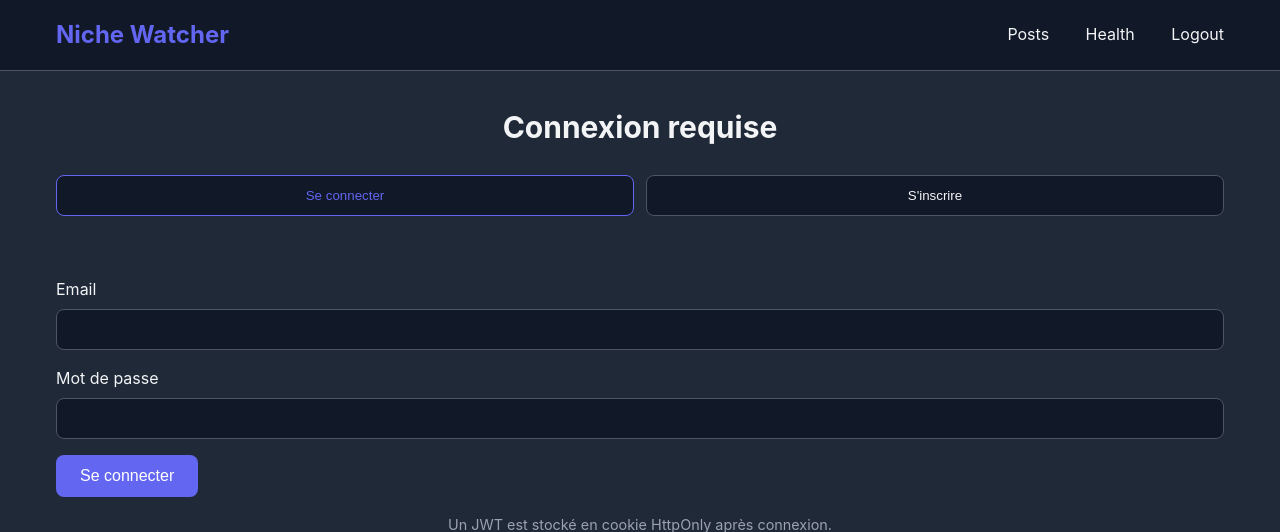
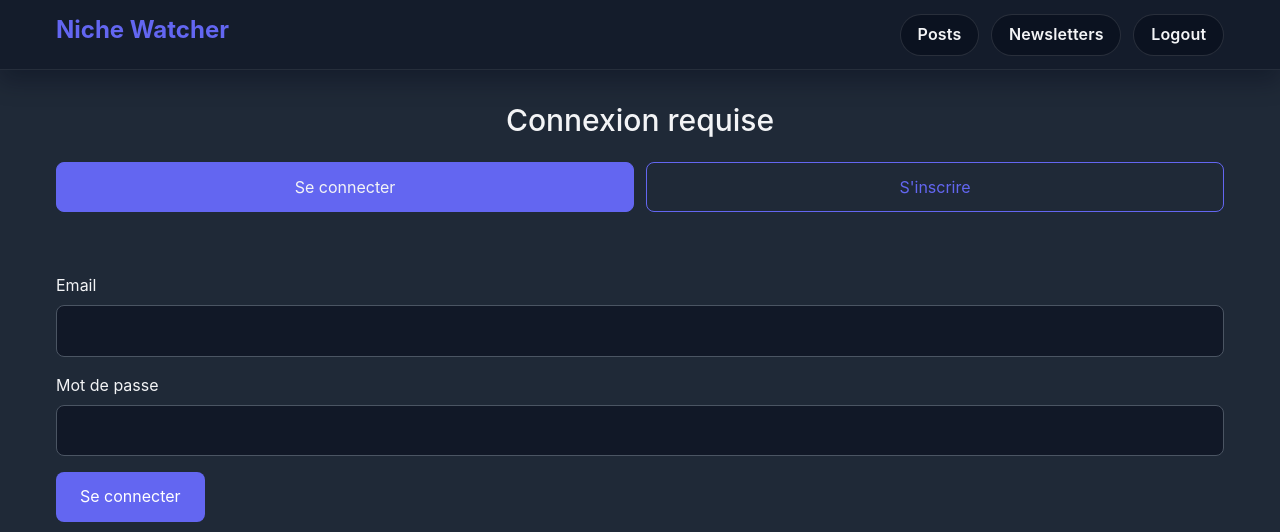
Before and after one commit to Zapphyrr/niche-watcher, a FastAPI app: page /login in a window 1280 px wide. Shown: the top 532 px of the page. Run offline with FastAPI, Linux system fonts and the light colour scheme; parts of the project's set-up code (start-up, migrations or seed data) failed here and were passed over.

Commit message:
maj ajout choix newsletter et embellissement générale

```diff
--- a/backend/main.py
+++ b/backend/main.py
@@ -157,9 +157,48 @@ def get_posts_page(request: Request, page: int = 1, sort: str = "latest", week:
         db.close()
 
 
-@app.get("/health")
-def health_check():
-    return {"status": "ok"}
+@app.get("/newsletters")
+def get_newsletters_page(request: Request):
+    """Page des newsletters"""
+    db = next(get_db())
+    try:
+        user = _get_authenticated_user(request, db)
+        if user is None:
+            return RedirectResponse(url="/login", status_code=303)
+
+        return templates.TemplateResponse("newsletters.html", {"request": request, "user": user})
+    finally:
+        db.close()
+
+
+@app.post("/newsletters/subscribe")
+def subscribe_newsletters(request: Request):
+    db = next(get_db())
+    try:
+        user = _get_authenticated_user(request, db)
+        if user is None:
+            return RedirectResponse(url="/login", status_code=303)
+
+        user.subscribed = True
+        db.commit()
+        return RedirectResponse(url="/newsletters", status_code=303)
+    finally:
+        db.close()
+
+
+@app.post("/newsletters/unsubscribe")
+def unsubscribe_newsletters(request: Request):
+    db = next(get_db())
+    try:
+        user = _get_authenticated_user(request, db)
+        if user is None:
+            return RedirectResponse(url="/login", status_code=303)
+
+        user.subscribed = False
+        db.commit()
+        return RedirectResponse(url="/newsletters", status_code=303)
+    finally:
+        db.close()
 
 
 if __name__ == "__main__":
--- a/backend/templates/base.html
+++ b/backend/templates/base.html
@@ -4,6 +4,7 @@
     <meta charset="UTF-8">
     <meta name="viewport" content="width=device-width, initial-scale=1.0">
     <title>{% block title %}Niche Watcher{% endblock %}</title>
+    <link href="https://cdn.jsdelivr.net/npm/bootstrap@5.3.0/dist/css/bootstrap.min.css" rel="stylesheet">
     <style>
         * {
             margin: 0;
@@ -29,12 +30,15 @@
         }
 
         header {
-            background-color: #111827;
-            border-bottom: 1px solid var(--border-color);
-            padding: 1rem 0;
+            background: rgba(17, 24, 39, 0.72);
+            border-bottom: 1px solid rgba(255, 255, 255, 0.08);
+            padding: 0.85rem 0;
             position: sticky;
             top: 0;
             z-index: 100;
+            backdrop-filter: blur(12px);
+            -webkit-backdrop-filter: blur(12px);
+            box-shadow: 0 10px 24px rgba(2, 6, 23, 0.35);
         }
 
         .container {
@@ -65,15 +69,53 @@
             opacity: 0.8;
         }
 
+        nav {
+            display: flex;
+            align-items: center;
+            gap: 0.75rem;
+        }
+
         nav a {
             color: var(--text-light);
             text-decoration: none;
-            margin-left: 2rem;
-            transition: color 0.3s;
+            padding: 0.45rem 1.05rem;
+            border-radius: 999px;
+            border: 1px solid rgba(255, 255, 255, 0.12);
+            background: #0b1220;
+            font-weight: 600;
+            letter-spacing: 0.01em;
+            transition: color 0.25s, border-color 0.25s, box-shadow 0.25s, transform 0.25s, background-color 0.25s;
         }
 
-        nav a:hover {
+        nav a:hover,
+        nav a:focus-visible {
             color: var(--primary-color);
+            border-color: var(--primary-color);
+            box-shadow: 0 0 0 1px rgba(99, 102, 241, 0.65), 0 0 18px rgba(99, 102, 241, 0.45);
+            transform: translateY(-1px);
+        }
+
+        .nav-status {
+            margin-left: 0.25rem;
+            padding: 0.4rem 0.95rem;
+            border-radius: 999px;
+            font-size: 0.85rem;
+            font-weight: 600;
+            letter-spacing: 0.01em;
+            border: 1px solid rgba(255, 255, 255, 0.12);
+            background: rgba(15, 23, 42, 0.9);
+
+        }
+
+        .nav-status.is-true {
+            color: var(--primary-color);
+            border-color: rgba(99, 102, 241, 0.6);
+            box-shadow: 0 0 12px rgba(99, 102, 241, 0.35);
+        }
+
+        .nav-status.is-false {
+            color: var(--text-muted);
+            border-color: rgba(148, 163, 184, 0.4);
         }
 
         main {
@@ -128,9 +170,12 @@
     <header>
         <div class="container">
             <h1><a href="/">Niche Watcher</a></h1>
+            {% if user is defined %}
+                <span class="nav-status {{ 'is-true' if user.subscribed else 'is-false' }}">Newsletter hebdomadaire: {{ 'true' if user.subscribed else 'false' }}</span>
+            {% endif %}
             <nav>
                 <a href="/posts">Posts</a>
-                <a href="/health">Health</a>
+                <a href="/newsletters">Newsletters</a>
                 <a href="/logout">Logout</a>
             </nav>
         </div>
--- a/backend/templates/login.html
+++ b/backend/templates/login.html
@@ -26,17 +26,36 @@
 
     .auth-tab {
         flex: 1;
-        border: 1px solid var(--border-color);
-        background: #111827;
-        color: var(--text-light);
         padding: 0.75rem;
         border-radius: 0.5rem;
         cursor: pointer;
+        width: 100%;
     }
 
     .auth-tab.active {
-        border-color: var(--primary-color);
-        color: var(--primary-color);
+        color: var(--text-light);
+    }
+
+    .auth-tabs .btn-primary {
+        --bs-btn-bg: var(--primary-color);
+        --bs-btn-border-color: var(--primary-color);
+        --bs-btn-hover-bg: var(--primary-color);
+        --bs-btn-hover-border-color: var(--primary-color);
+        --bs-btn-active-bg: var(--primary-color);
+        --bs-btn-active-border-color: var(--primary-color);
+        --bs-btn-focus-shadow-rgb: 99, 102, 241;
+    }
+
+    .auth-tabs .btn-outline-primary {
+        --bs-btn-color: var(--primary-color);
+        --bs-btn-border-color: var(--primary-color);
+        --bs-btn-hover-bg: var(--primary-color);
+        --bs-btn-hover-border-color: var(--primary-color);
+        --bs-btn-hover-color: var(--text-light);
+        --bs-btn-active-bg: var(--primary-color);
+        --bs-btn-active-border-color: var(--primary-color);
+        --bs-btn-active-color: var(--text-light);
+        --bs-btn-focus-shadow-rgb: 99, 102, 241;
     }
 
     .auth-panel {
@@ -97,8 +116,8 @@
     <h2 class="auth-title">Connexion requise</h2>
 
     <div class="auth-tabs">
-        <button type="button" class="auth-tab active" data-mode="login">Se connecter</button>
-        <button type="button" class="auth-tab" data-mode="signup">S'inscrire</button>
+        <button type="button" class="auth-tab btn btn-primary active" data-mode="login">Se connecter</button>
+        <button type="button" class="auth-tab btn btn-outline-primary" data-mode="signup">S'inscrire</button>
     </div>
 
     <div id="auth-message" class="message"></div>
@@ -152,7 +171,10 @@ function setMode(mode) {
     currentMode = mode;
 
     tabs.forEach(tab => {
-        tab.classList.toggle('active', tab.dataset.mode === mode);
+        const isActive = tab.dataset.mode === mode;
+        tab.classList.toggle('active', isActive);
+        tab.classList.toggle('btn-primary', isActive);
+        tab.classList.toggle('btn-outline-primary', !isActive);
     });
 
     panels.forEach(panel => {
```
Also changed, not shown: backend/templates/index.html (+59 -4 lines), backend/templates/newsletters.html (added, +52 -0 lines), backend/templates/posts.html (+1 -6 lines).
